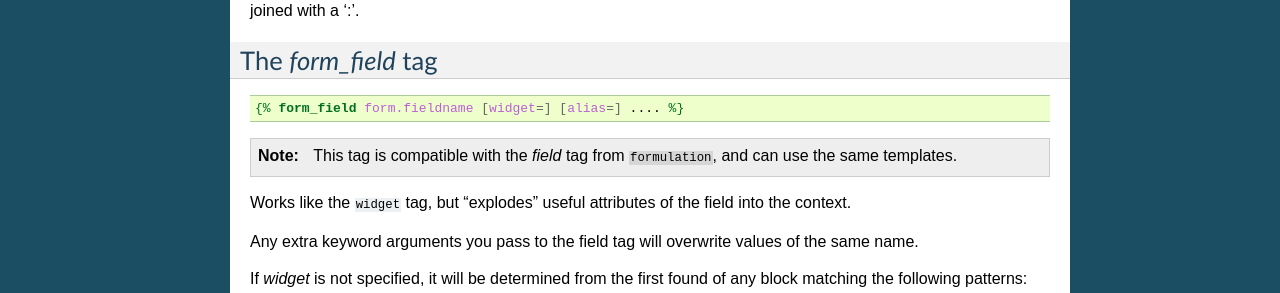
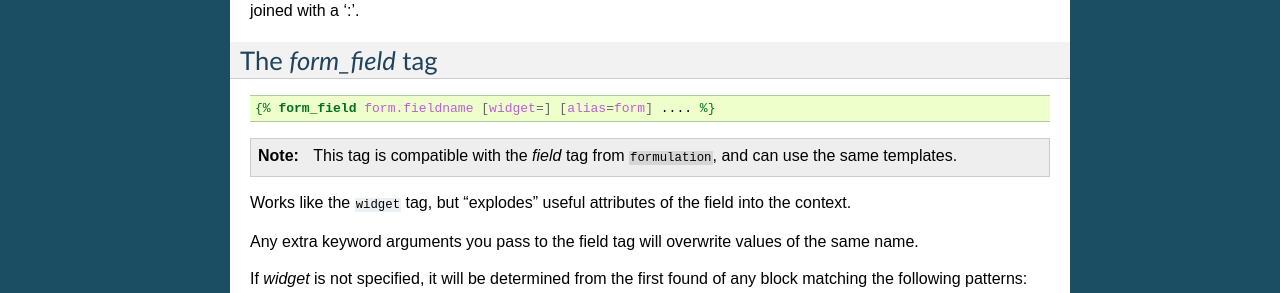
Before and after one commit to funkybob/django-sniplates, a Sphinx documentation site: the page built from docs/tags.rst, in a window 1280 px wide. Shown: the part 486-779 px from the top of the page. Built offline with Sphinx 7.4.7, drawn with Linux system fonts in a browser that asks for light colours.

Commit message:
Show default alias for field_widget

```diff
--- a/docs/tags.rst
+++ b/docs/tags.rst
@@ -37,7 +37,7 @@ The `form_field` tag
 
 .. code-block:: django
 
-    {% form_field form.fieldname [widget=] [alias=] .... %}
+    {% form_field form.fieldname [widget=] [alias=form] .... %}
 
 .. note::
 
```
